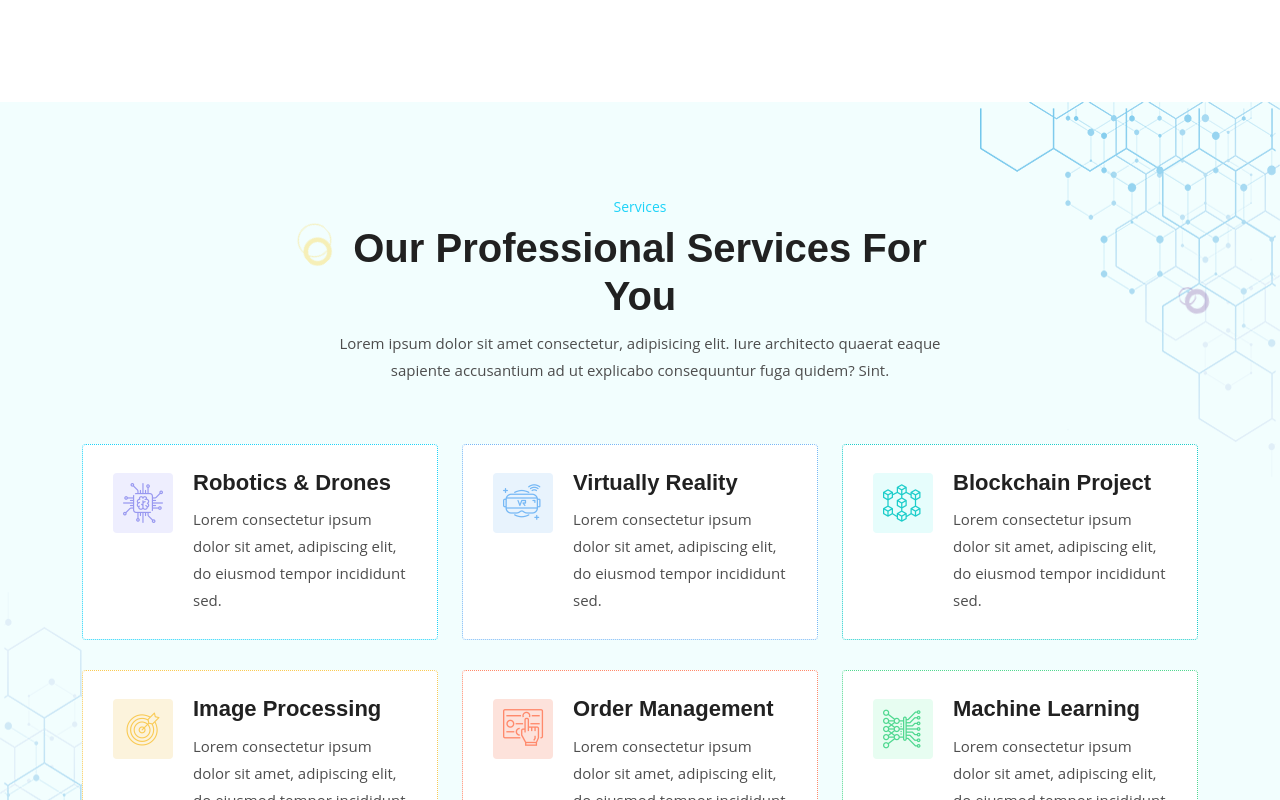
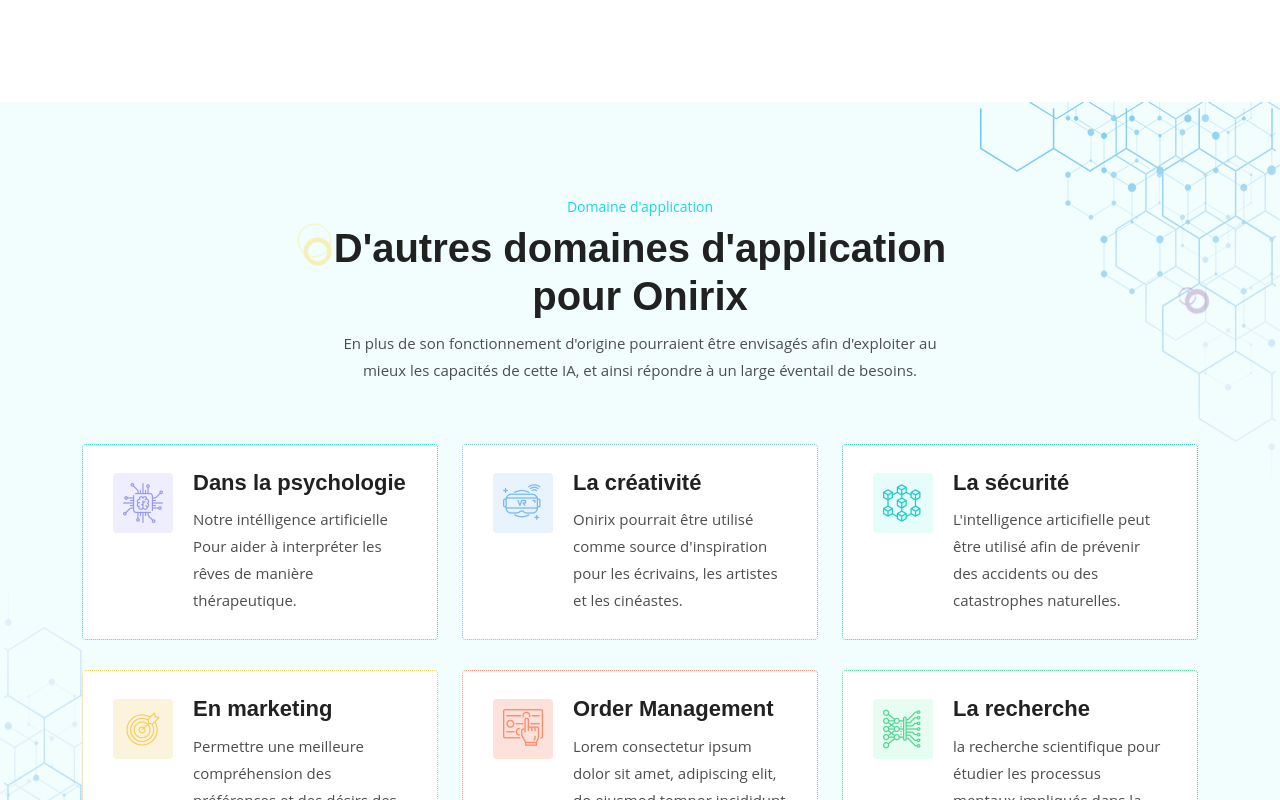
Before and after one commit to codascii/raiv-webcup-2023, a Next.js app: page / in a window 1280 px wide. Shown: the part 2000-2800 px from the top of the page. Built offline with nearby package versions, Linux system fonts and the light colour scheme.

Commit message:
modification des domaine d'application sur la page d'acceuil

```diff
--- a/components/HomeOne/About.js
+++ b/components/HomeOne/About.js
@@ -69,7 +69,7 @@ const About = () => {
                   </div>
                 </div>
 
-                <Link href="/about-2" className="default-btn">
+                <Link href="/onirix" className="default-btn">
                   En savoir plus
                 </Link>
               </div>
--- a/components/HomeOne/MainBanner.js
+++ b/components/HomeOne/MainBanner.js
@@ -28,7 +28,7 @@ const MainBanner = () => {
 									exactement ce que nos chercheurs ont
 									découverts. Grâce à des années de recherche
 									et de développement, les scientifiques ont
-									développé Onirix, une inteligence
+									développé Onirix, une intelligence
 									artificielle avancée capable d'analyser et
 									de décoder les rêves des utilisateurs pour
 									prédire leur avenir.
--- a/components/HomeOne/Services.js
+++ b/components/HomeOne/Services.js
@@ -4,33 +4,33 @@ import Link from "next/link";
 const servicesData = [
   {
     iconName: "flaticon-chip",
-    title: "Robotics & Drones",
+    title: "Dans la psychologie",
     shortText:
-      "Lorem consectetur ipsum dolor sit amet, adipiscing elit, do eiusmod tempor incididunt sed.",
+      "Notre intélligence artificielle Pour aider à interpréter les rêves de manière thérapeutique.",
     viewDetails: "/service-details",
     aosDelay: "100",
   },
   {
     iconName: "flaticon-vr",
-    title: "Virtually Reality",
+    title: "La créativité",
     shortText:
-      "Lorem consectetur ipsum dolor sit amet, adipiscing elit, do eiusmod tempor incididunt sed.",
+      "Onirix pourrait être utilisé comme source d'inspiration pour les écrivains, les artistes et les cinéastes.",
     viewDetails: "/service-details",
     aosDelay: "200",
   },
   {
     iconName: "flaticon-blockchain",
-    title: "Blockchain Project",
+    title: "La sécurité",
     shortText:
-      "Lorem consectetur ipsum dolor sit amet, adipiscing elit, do eiusmod tempor incididunt sed.",
+      "L'intelligence articifielle peut être utilisé afin de prévenir des accidents ou des catastrophes naturelles.",
     viewDetails: "/service-details",
     aosDelay: "300",
   },
   {
     iconName: "flaticon-target",
-    title: "Image Processing",
+    title: "En marketing",
     shortText:
-      "Lorem consectetur ipsum dolor sit amet, adipiscing elit, do eiusmod tempor incididunt sed.",
+      "Permettre une meilleure compréhension des préférences et des désirs des consommateurs.",
     viewDetails: "/service-details",
     aosDelay: "400",
   },
@@ -44,9 +44,9 @@ const servicesData = [
   },
   {
     iconName: "flaticon-deep-learning",
-    title: "Machine Learning",
+    title: "La recherche",
     shortText:
-      "Lorem consectetur ipsum dolor sit amet, adipiscing elit, do eiusmod tempor incididunt sed.",
+      "la recherche scientifique pour étudier les processus mentaux impliqués dans la production des rêves.",
     viewDetails: "/service-details",
     aosDelay: "600",
   },
@@ -57,12 +57,10 @@ const Services = () => {
     <section className="offer-area pt-100 pb-70">
       <div className="container">
         <div className="section-title">
-          <span>Services</span>
-          <h2>Our Professional Services For You</h2>
+          <span>Domaine d'application</span>
+          <h2>D'autres domaines d'application pour Onirix</h2>
           <p>
-            Lorem ipsum dolor sit amet consectetur, adipisicing elit. Iure
-            architecto quaerat eaque sapiente accusantium ad ut explicabo
-            consequuntur fuga quidem? Sint.
+          En plus de son fonctionnement d'origine pourraient être envisagés afin d'exploiter au mieux les capacités de cette IA, et ainsi répondre à un large éventail de besoins.
           </p>
         </div>
 
```
